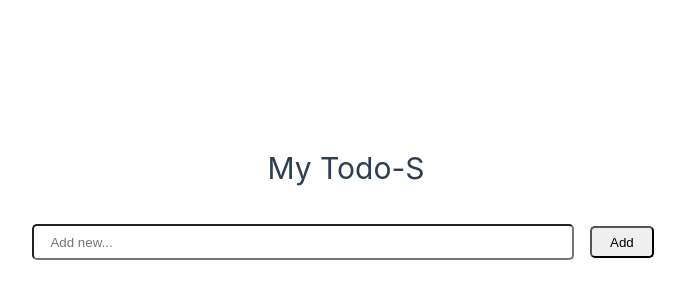
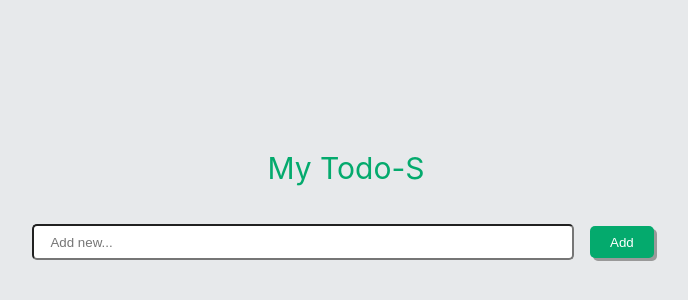
Before and after one commit to Tu08112003/todo-list, a Vue app: page / in a window 1280 px wide. Shown: the part 8-308 px from the top of the page, without its empty margins (294-982 px from the left). Built offline with nearby package versions, Linux system fonts and the light colour scheme.

Commit message:
style: update style of button and feat: load data

```diff
--- a/src/App.vue
+++ b/src/App.vue
@@ -1,5 +1,24 @@
 <script>
   export default {
+    // Không lưu giá trị lại load là mất
+  // data() {
+  //   return {
+  //     newTask: '',
+  //     tasks: []
+  //   };
+  // },
+  // methods: {
+  //   addTask() {
+  //     if (this.newTask.trim()) {
+  //       this.tasks.push({ text: this.newTask, completed: false });
+  //       this.newTask = '';
+  //     }
+  //   },
+  //   deleteTask(index) {
+  //     this.tasks.splice(index, 1);
+  //   }
+  // }
+  //
   data() {
     return {
       newTask: '',
@@ -11,11 +30,28 @@
       if (this.newTask.trim()) {
         this.tasks.push({ text: this.newTask, completed: false });
         this.newTask = '';
+        this.saveTasks(); // Lưu lại danh sách sau khi thêm
       }
     },
     deleteTask(index) {
       this.tasks.splice(index, 1);
+      this.saveTasks(); // Lưu lại danh sách sau khi xóa
+    },
+    saveTasks() {
+      // Lưu danh sách công việc vào localStorage
+      localStorage.setItem('tasks', JSON.stringify(this.tasks));
+    },
+    loadTasks() {
+      // Tải danh sách công việc từ localStorage
+      const savedTasks = localStorage.getItem('tasks');
+      if (savedTasks) {
+        this.tasks = JSON.parse(savedTasks);
+      }
     }
+  },
+  created() {
+    // Tải danh sách công việc khi ứng dụng được khởi tạo
+    this.loadTasks();
   }
 };
 </script>
@@ -59,6 +95,7 @@
     padding: 2rem;
     align-items: center;
     text-align: center;
+    color: #04AA6D;
   }
   .input-todo{
     display: grid;
@@ -72,10 +109,22 @@
     margin-right: 1rem;
     padding: 1rem 1rem;
   }
+   .input-todo input:focus{
+    outline: none;
+    border: 2px solid #04AA6D
+  }
   button{
     width: 4rem;
     height: 2rem;
     border-radius: 5px;
+    border: none;
+    box-shadow: 3px 3px #999;
+    background-color: #04AA6D;
+    color: #fff;
+  }
+  button:hover{
+    background-color: #3e8e41;
+    box-shadow: 3px 3px #666;
   }
   .todo-list li{
     display: grid;
--- a/src/assets/main.css
+++ b/src/assets/main.css
@@ -25,6 +25,7 @@ a,
   body {
     display: grid;
     place-items: center;
+    background-color: #E7E9EB;
   }
 
   #app {
```
